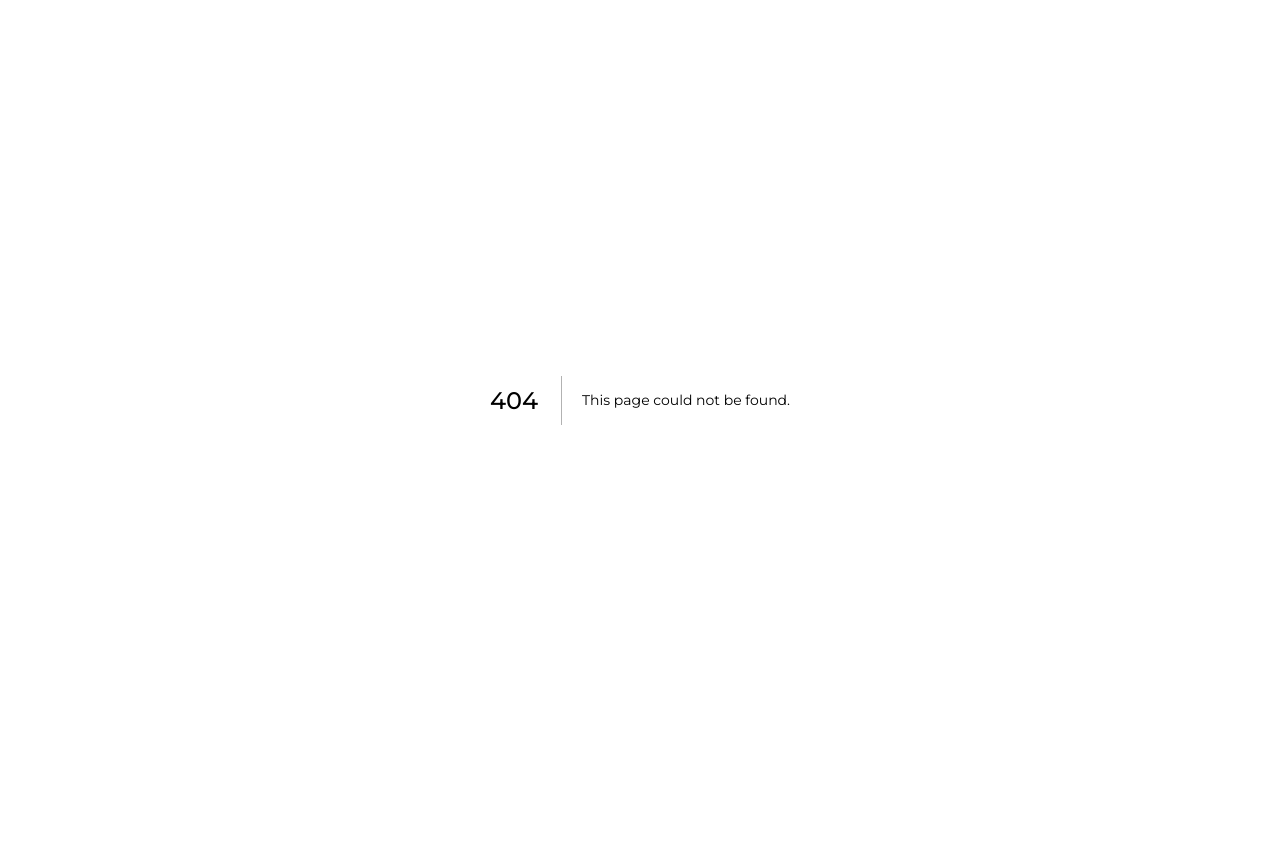
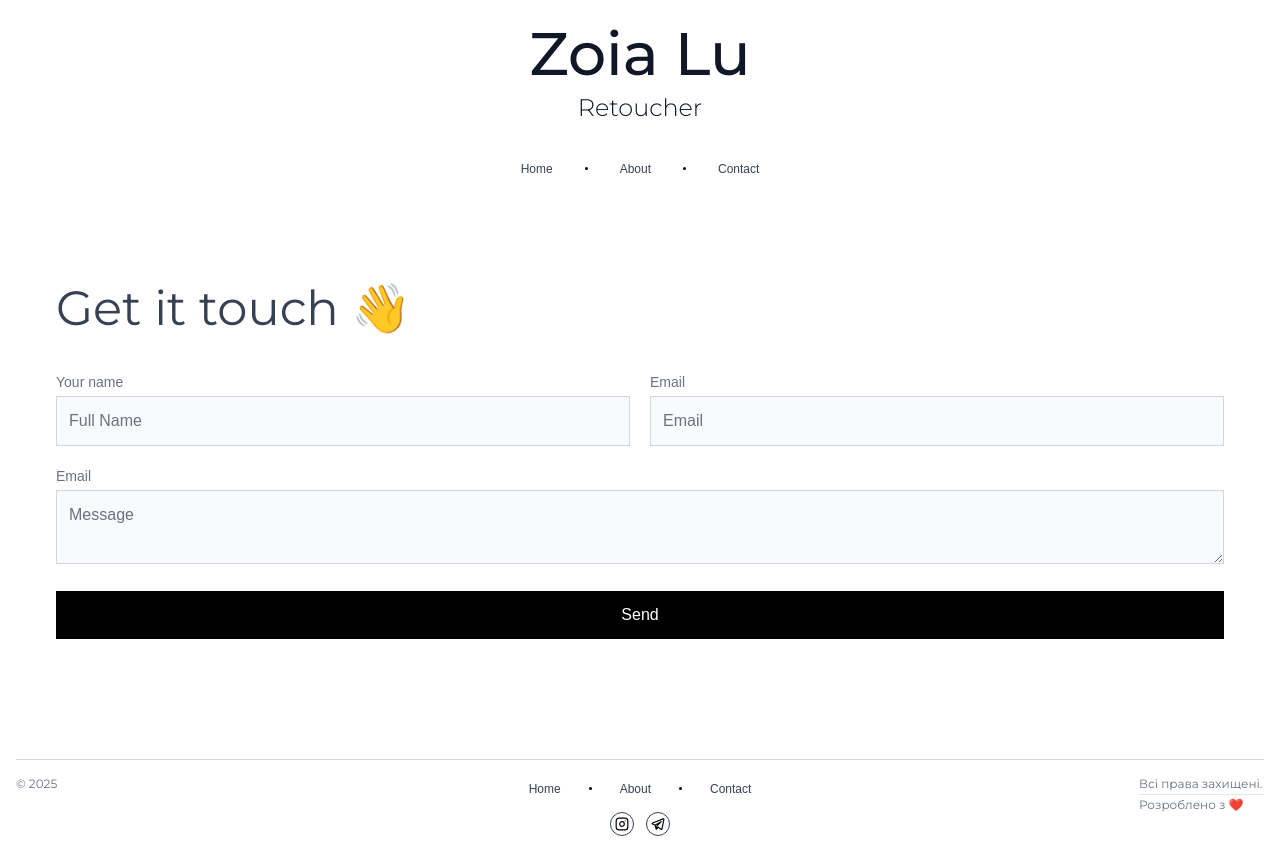
Before and after one commit to Ilia1997/zoia-porfolio, a Next.js app: page /contact in a window 1280 px wide. Before the commit this address had no page. Before the commit the page ends 800 px from the top, so only its background shows below. Built offline with nearby package versions, Linux system fonts and the light colour scheme.

Commit message:
Add Contact page with form and update Header/Footer components

```diff
--- a/src/app/Footer.tsx
+++ b/src/app/Footer.tsx
@@ -3,7 +3,7 @@ import Link from "next/link";
 
 export const Footer = () => {
   return (
-    <section className="bg-white mt-10">
+    <section className="bg-white mt-10 w-full">
       <Container>
         <div className="border-t border-gray-300 py-4 flex justify-between items-start md:flex-row flex-col w-full gap-4">
           <p className="text-gray-500 text-left w-[125px] text-xs md:block hidden">
--- a/src/app/Header.tsx
+++ b/src/app/Header.tsx
@@ -10,7 +10,7 @@ const Header = () => {
   };
 
   return (
-    <header>
+    <header className="w-full">
       <div className="w-full p-6">
         <div className="flex md:justify-center justify-between md:items-center items-start w-full">
           <div className="flex flex-col gap-8 items-center justify-center">
@@ -26,7 +26,7 @@ const Header = () => {
             <nav className="hidden md:flex items-center justify-center gap-5">
               <Link href="/">
                 <span className="text-gray-700 hover:text-gray-400 transition-all px-3 py-2 rounded-md text-xs font-medium">
-                  Portfolio
+                  Home
                 </span>
               </Link>
               <span className="w-[3px] h-[3px] bg-black rounded-full"></span>
@@ -93,7 +93,7 @@ const Header = () => {
         <div className="px-2 pt-2 pb-3 space-y-1 mt-16">
           <Link href="/">
             <span className="block text-gray-700 hover:bg-gray-100 hover:text-gray-400 transition-all px-3 py-2 rounded-md text-base font-medium">
-              Portfolio
+              Home
             </span>
           </Link>
           <Link href="/about">
--- /dev/null
+++ b/src/app/contact/actions.ts
@@ -0,0 +1,5 @@
+"use server";
+
+export const sendEmail = async (formData: unknown) => {
+  console.log("sendEmail", formData);
+};
--- /dev/null
+++ b/src/app/contact/page.tsx
@@ -0,0 +1,74 @@
+import { sendEmail } from "@/app/contact/actions";
+import { Footer } from "@/app/Footer";
+import Header from "@/app/Header";
+import { Container } from "@/app/lib/icons/components/Container";
+
+export default function Contact() {
+  return (
+    <main className="relative z-10 text-gray-700 flex flex-col items-center justify-between min-h-screen">
+      <Header />
+      <section className="sm:py-20 py-10 w-full">
+        <Container>
+          <div className="2xl:px-30 lg:px-10 md:px-5 px-0">
+            <h2 className="text-4xl md:text-5xl font-base text-left sm:mb-10 mb-5">
+              Get it touch &#128075;
+            </h2>
+            <form
+              className="grid md:grid-cols-2 gap-5"
+              action={sendEmail}
+              method="POST"
+            >
+              <div>
+                <label
+                  htmlFor="name"
+                  className="text-sm font-medium text-gray-500 block mb-1"
+                >
+                  Your name
+                </label>
+                <input
+                  type="text"
+                  placeholder="Full Name"
+                  className="border border-gray-300 p-3 w-full bg-gray-50 text-gray-700 placeholder:text-gray-500 focus-within:ring-1 focus-within:ring-black focus-within:ring-opacity-50 outline-none"
+                />
+              </div>
+              <div>
+                <label
+                  htmlFor="name"
+                  className="text-sm font-medium text-gray-500 block mb-1"
+                >
+                  Email
+                </label>
+                <input
+                  type="email"
+                  placeholder="Email"
+                  className="border border-gray-300 p-3 w-full bg-gray-50 text-gray-700 placeholder:text-gray-500 focus-within:ring-1 focus-within:ring-black focus-within:ring-opacity-50 outline-none"
+                />
+              </div>
+              <div className="md:col-span-2">
+                <label
+                  htmlFor="name"
+                  className="text-sm font-medium text-gray-500 block mb-1"
+                >
+                  Email
+                </label>
+                <textarea
+                  placeholder="Message"
+                  className="border border-gray-300 p-3 w-full bg-gray-50 text-gray-700 placeholder:text-gray-500 focus-within:ring-1 focus-within:ring-black focus-within:ring-opacity-50 outline-none"
+                />
+              </div>
+
+              <button
+                type="submit"
+                className="bg-black text-white p-3 w-full md:col-span-2 cursor-pointer hover:bg-gray-700 transition-all"
+              >
+                Send
+              </button>
+            </form>
+          </div>
+        </Container>
+      </section>
+
+      <Footer />
+    </main>
+  );
+}
```
